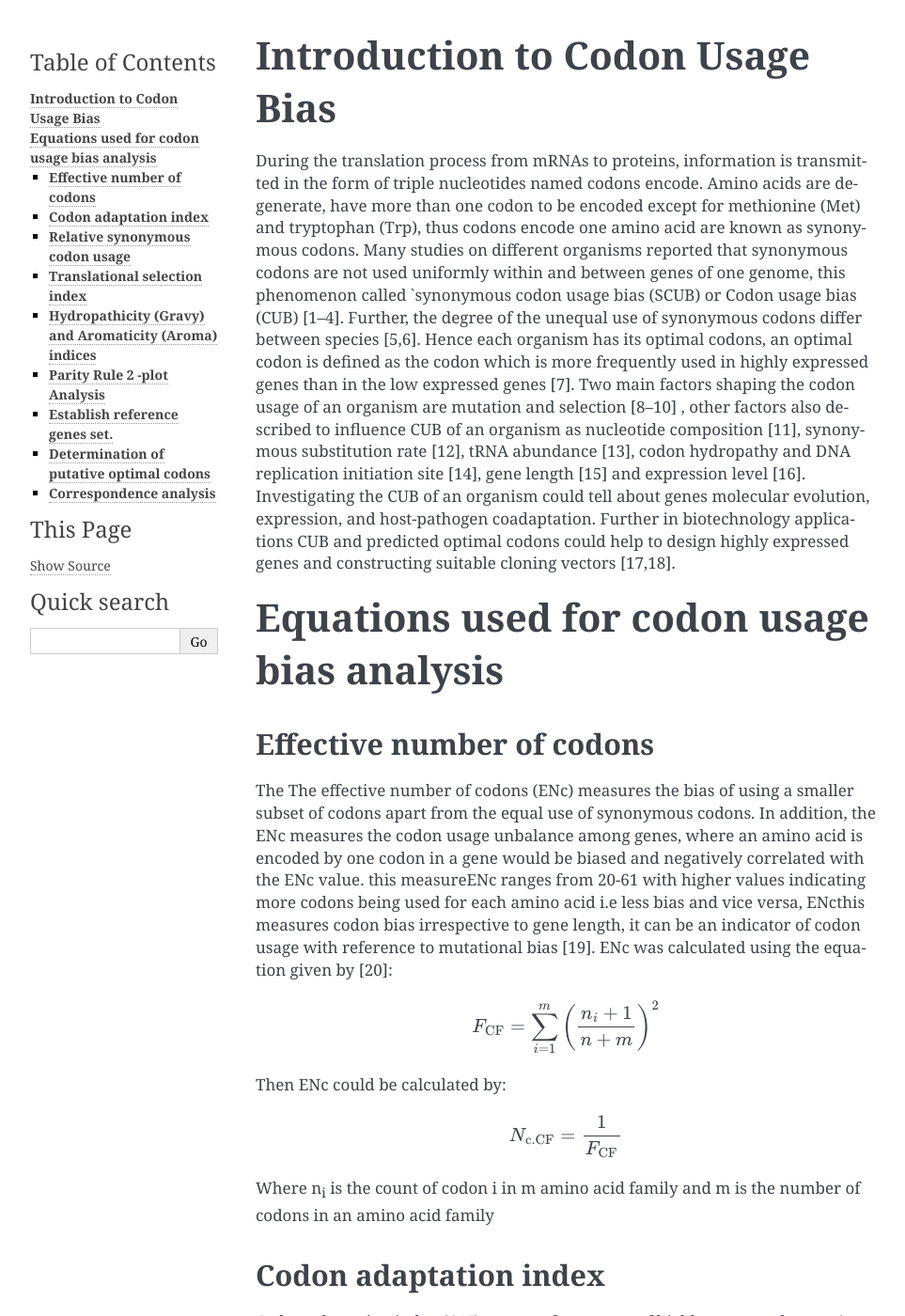
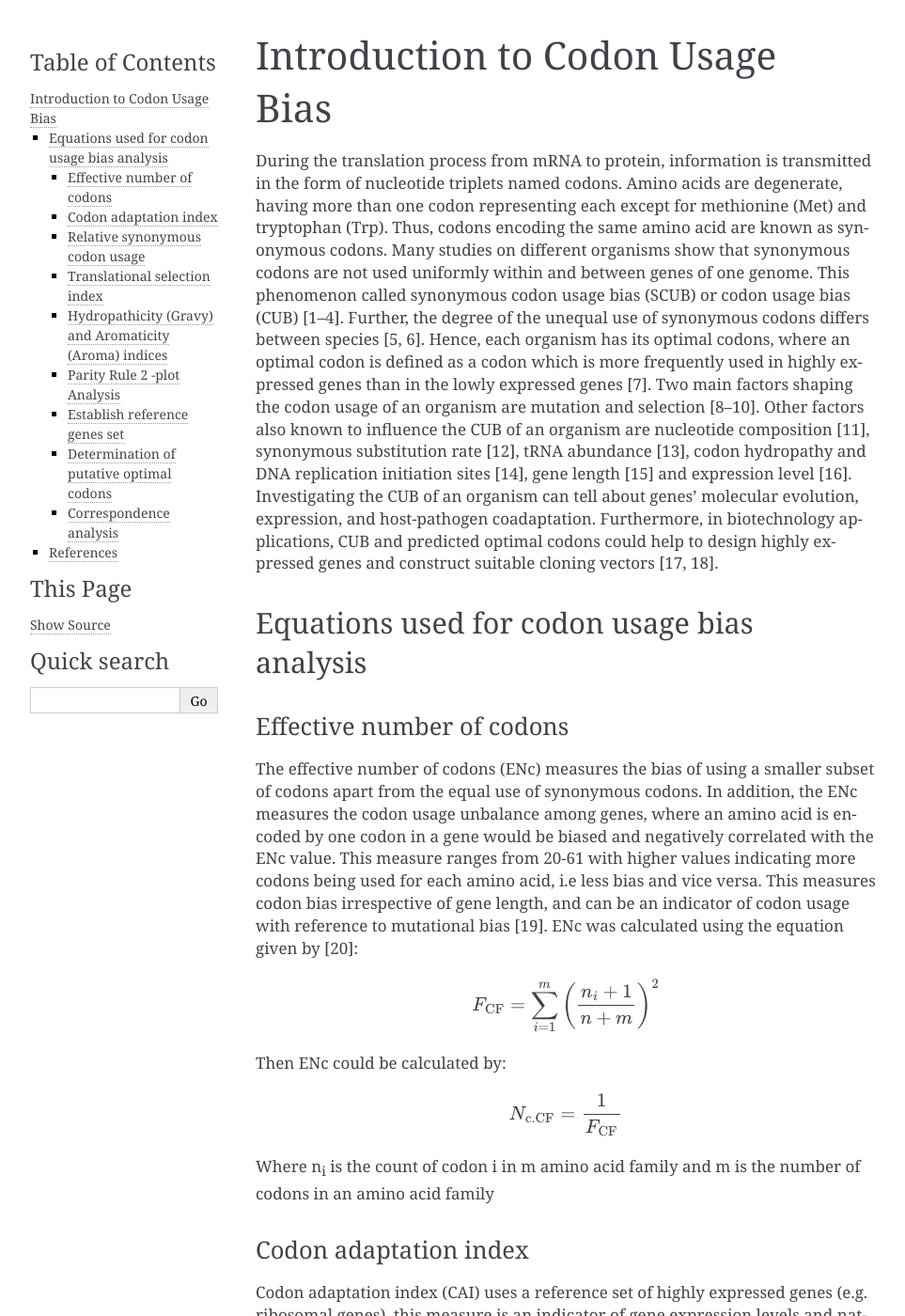
Before and after one commit to AliYoussef96/BCAW-Tool, a Sphinx documentation site: the page built from docs/intro.rst, in a window 1280 px wide and 1400 px high. Shown: the whole window at 94% size, without its empty margins (148-1111 px from the left). Built offline with Sphinx 7.4.7, drawn with Linux system fonts in a browser that asks for light colours; some of the changed text lies outside the part shown.

Commit message:
Update intro.rst

```diff
--- a/docs/intro.rst
+++ b/docs/intro.rst
@@ -1,42 +1,42 @@
-**Introduction to Codon Usage Bias**
+Introduction to Codon Usage Bias
 ====================================
 
-During the translation process from mRNAs to proteins, information is
-transmitted in the form of triple nucleotides named codons encode. Amino
-acids are degenerate, have more than one codon to be encoded except for
-methionine (Met) and tryptophan (Trp), thus codons encode one amino acid
+During the translation process from mRNA to protein, information is
+transmitted in the form of nucleotide triplets named codons. Amino
+acids are degenerate, having more than one codon representing each except for
+methionine (Met) and tryptophan (Trp). Thus, codons encoding the same amino acid
 are known as synonymous codons. Many studies on different organisms
-reported that synonymous codons are not used uniformly within and
-between genes of one genome, this phenomenon called \`synonymous codon
-usage bias (SCUB) or Codon usage bias (CUB) [1–4]. Further, the degree
-of the unequal use of synonymous codons differ between species [5,6].
-Hence each organism has its optimal codons, an optimal codon is defined
-as the codon which is more frequently used in highly expressed genes
-than in the low expressed genes [7]. Two main factors shaping the codon
-usage of an organism are mutation and selection [8–10] , other factors
-also described to influence CUB of an organism as nucleotide composition
+show that synonymous codons are not used uniformly within and
+between genes of one genome. This phenomenon called synonymous codon
+usage bias (SCUB) or codon usage bias (CUB) [1–4]. Further, the degree
+of the unequal use of synonymous codons differs between species [5, 6].
+Hence, each organism has its optimal codons, where an optimal codon is defined
+as a codon which is more frequently used in highly expressed genes
+than in the lowly expressed genes [7]. Two main factors shaping the codon
+usage of an organism are mutation and selection [8–10]. Other factors
+also known to influence the CUB of an organism are nucleotide composition
 [11], synonymous substitution rate [12], tRNA abundance [13], codon
-hydropathy and DNA replication initiation site [14], gene length [15]
-and expression level [16]. Investigating the CUB of an organism could
-tell about genes molecular evolution, expression, and host-pathogen
-coadaptation. Further in biotechnology applications CUB and predicted
+hydropathy and DNA replication initiation sites [14], gene length [15]
+and expression level [16]. Investigating the CUB of an organism can
+tell about genes' molecular evolution, expression, and host-pathogen
+coadaptation. Furthermore, in biotechnology applications, CUB and predicted
 optimal codons could help to design highly expressed genes and
-constructing suitable cloning vectors [17,18].
+construct suitable cloning vectors [17, 18].
 
-**Equations used for codon usage bias analysis**
-================================================
+Equations used for codon usage bias analysis
+-------------------------------------------
 
-**Effective number of codons**
-------------------------------
+Effective number of codons
+__________________________
 
-The The effective number of codons (ENc) measures the bias of using a
+The effective number of codons (ENc) measures the bias of using a
 smaller subset of codons apart from the equal use of synonymous codons.
 In addition, the ENc measures the codon usage unbalance among genes,
 where an amino acid is encoded by one codon in a gene would be biased
-and negatively correlated with the ENc value. this measureENc ranges
+and negatively correlated with the ENc value. This measure ranges
 from 20-61 with higher values indicating more codons being used for each
-amino acid i.e less bias and vice versa, ENcthis measures codon bias
-irrespective to gene length, it can be an indicator of codon usage with
+amino acid, i.e less bias and vice versa. This measures codon bias
+irrespective of gene length, and can be an indicator of codon usage with
 reference to mutational bias [19]. ENc was calculated using the equation
 given by [20]:
 
@@ -102,53 +102,53 @@ indices, including Gravy and Aroma scores, were used in many studies
 usage. A higher Gravy or Aroma value suggests a more hydrophobic or
 aromatic amino acid product.
 
-**Parity Rule 2 -plot Analysis**
---------------------------------
+Parity Rule 2 -plot Analysis
+____________________________
 
 All the nucleotides content at the third codon position (A3, T3, G3, and
 C3) were calculated, then for each gene AT-bias (A3/(A3 + T3)) and
 GC-bias (G3/(G3 + C3)) were estimated and used as the ordinate and the
 abscissa respectively in the plot, with both coordinates equal to 0.5,
-where A = T and G = C[30]. The genes positions on the plot along the
+where A = T and G = C [30]. The genes positions on the plot along the
 ordinate and the abscissa tell about factors influence the CUB. If genes
 over the plot view are scattered equally, then the CUB is likely to be
-solely caused by the mutation[31].
+solely caused by the mutation [31].
 
-**Establish reference genes set.**
-----------------------------------
+Establish reference genes set
+_____________________________
 
 Genes with high expression level within the organims genomes are
-ussually named Reference genes set. Reference genes set are used to
-calculate the CAI, in BCAWT two options may be used;
+ussually named reference gene sets. Reference gene sets are used to
+calculate the CAI. In BCAWT two options may be used:
 
-1- Reference genes set given by the users.
+1. Reference genes set given by the users.
 
-2- An auto option where BCAWT generates a genes reference set using 10%
-of genes have the lowest ENc values ( highest biased genes ).
+2. An auto option where BCAWT generates a genes reference set using 10%
+of genes have the lowest ENc values (highest biased genes).
 
-**Determination of putative optimal codons**
---------------------------------------------
+Determination of putative optimal codons
+________________________________________
 
-BCAWT use the correlation method described here [20] to determine the
+BCAWT uses the correlation method described in [20] to determine the
 putative optimal codons. Where each synonymous codon RSCU in one amino
-acid family correlated with all genes ENc, and optimal codon for each
+acid family correlated with all genes ENc, an optimal codon for each
 amino acid family was defined as the codon which has the strongest
 negative correlation RSCU with ENc values, and with a significant
-p-value less than 0.05/n and n is equal to the number of synonymous
+p-value less than 0.05/n where n is equal to the number of synonymous
 codons in such amino acid family.
 
-**Correspondence analysis**
----------------------------
+Correspondence analysis
+_______________________
 
-excluding Met and Trp codons, it is an advantage to perform multivariate
+Excluding Met and Trp codons, it is an advantage to perform multivariate
 statistical analysis on the rest of 59 codons to examine the variations
-in the codon usage bias among all the CDS. One way to do that is
-correspondence analysis (COA)[32,33], by plotting group of genes on
+in the codon usage bias among all the CDSs. One way to do that is
+correspondence analysis (COA)[32,33] by plotting groups of genes on
 continuous axes in multidimensional space according to the trends
 affecting the synonymous codon usage within the genes group.
 
 References
-
+----------
 1. Gu W, Zhou T, Ma J, Sun X, Lu Z. Analysis of synonymous codon usage
 in SARS Coronavirus and other viruses in the Nidovirales. Virus Res.
 2004;101: 155–161. doi:10.1016/j.virusres.2004.01.0062. Vicario S,
```
Also changed, not shown: other parts of docs/intro.rst (+13 -13 lines).
